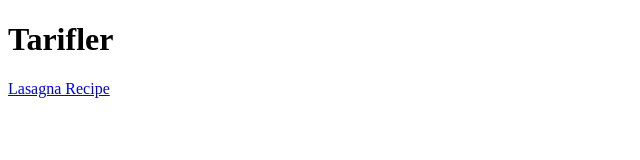
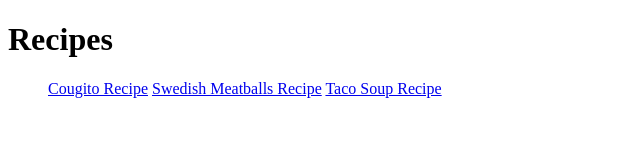
Before and after one commit to isuzmen/recipe, a plain HTML site: page index.html in a window 1280 px wide. Shown: the whole page, without its empty margins (0-640 px from the left). Drawn offline with Linux system fonts and the light colour scheme.

Commit message:
recipe/index.html sayfasına liste içerisinde tariflere bağlantılar sağlandı. h1 etiketi değişti.

```diff
--- a/index.html
+++ b/index.html
@@ -6,7 +6,11 @@
     <title>Document</title>
 </head>
 <body>
-    <h1>Tarifler</h1>
-    <a href="recipes/lasagna.html">Lasagna Recipe</a>
+    <h1>Recipes</h1>
+    <ul>
+        <a href="recipes/cougito.html">Cougito Recipe</a>
+        <a href="recipes/swedishmeatballs.html">Swedish Meatballs Recipe</a>
+        <a href="recipes/tacosoup.html">Taco Soup Recipe</a>
+    </ul>
 </body>
 </html>
```
